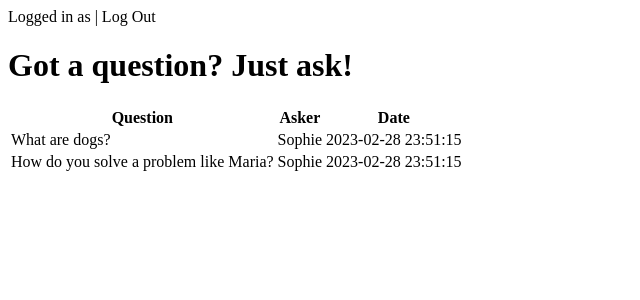
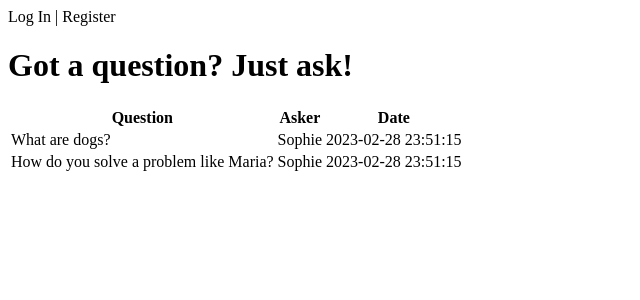
Before and after one commit to sopharsogood/just-flasking-questions, a Flask app: page / in a window 1280 px wide. Shown: the top 300 px of the page, without its empty margins (0-640 px from the left). Run offline with Flask 2, Linux system fonts and the light colour scheme; data comes from the database, SQL or seed files in the repository.

Commit message:
Swapped whether login or logout is shown to be correct

```diff
--- a/templates/layout.html
+++ b/templates/layout.html
@@ -5,9 +5,9 @@
     <meta http-equiv="X-UA-Compatible" content="IE=edge">
     <meta name="viewport" content="width=device-width, initial-scale=1.0">
     {% if username in session %}
+        Logged in as {{ session['username'] }} | Log Out
+    {% else %}
         Log In | Register
-    {% else %}
-        Logged in as {{ session['username'] }} | Log Out
     {% endif %}
     <br>
     {% block head %} {% endblock %}
```
